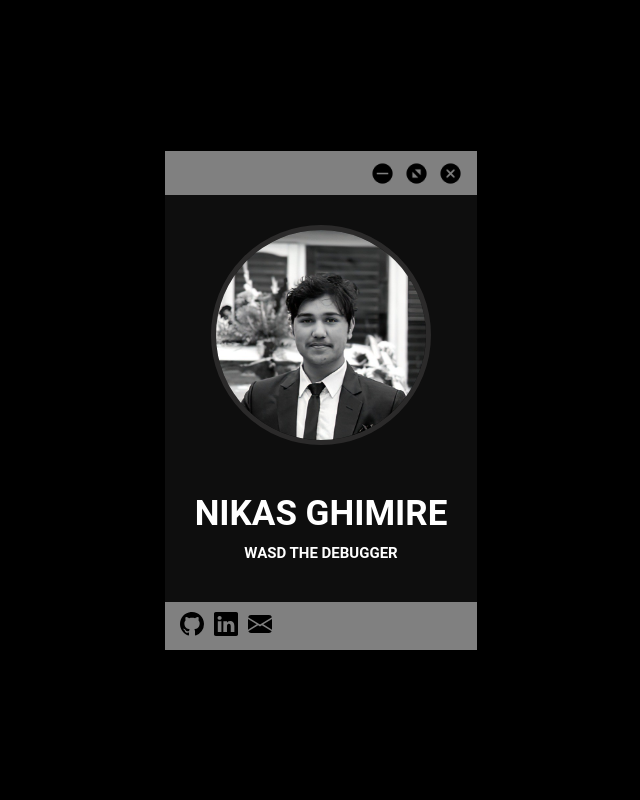
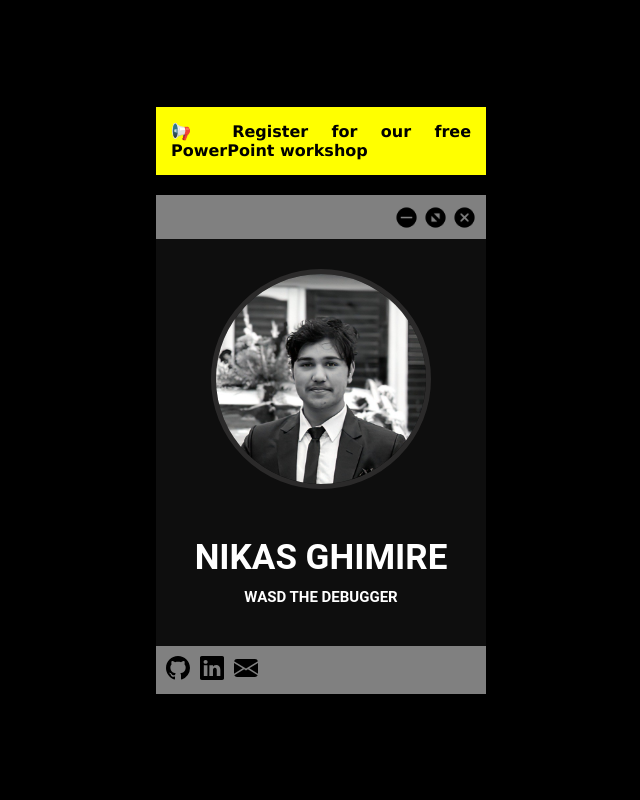
Before and after one commit to wasdthedebugger/personalsite, a PHP site: page / in a window 1280 px wide. Shown: the whole page, without its empty margins (319-959 px from the left). Run offline with PHP 8.4, Linux system fonts and the light colour scheme.

Commit message:
Added announcement banner

```diff
--- a/assets/styles/style.css
+++ b/assets/styles/style.css
@@ -12,6 +12,8 @@ body{
     height: 100vh;
     align-items: center;
     justify-content: center;
+    flex-direction: column;
+    gap: 20px;
 }
 
 .center{
@@ -19,7 +21,7 @@ body{
     display: flex;
     flex-direction: column;
     justify-content: space-between;
-    width: fit-content;
+    width: 330px;
     /* border-radius: 20px; */
     /* border: 2px solid black; */
 }
@@ -31,13 +33,14 @@ body{
     display: flex;
     align-items: center;
     justify-content: right;
+    gap: 5px;
 }
 
 #buttons .button{
     height: 24px;
     width: 24px;
     border: none;
-    margin: 0 5px;
+    cursor: pointer;
 }
 
 #inner{
@@ -90,12 +93,12 @@ body{
     align-items: center;
     justify-content: left;
     padding: 10px;
+    gap: 10px;
     /* border-radius: 0 0 20px 20px; */
 }
 
 #contact svg{
     border: none;
-    margin: 0 5px;
 }
 
 
@@ -103,7 +106,19 @@ body{
     height: 25px;
 }
 
-
 #contact a{
     color: black;
 }
+
+#announcement{
+    width: 330px;
+    background-color: yellow;
+    padding: 15px;
+    display: flex;
+    align-items: center;
+    justify-content: center;
+    font-family: 'Lucida Sans', 'Lucida Sans Regular', 'Lucida Grande', 'Lucida Sans Unicode', Geneva, Verdana, sans-serif;
+    font-weight: bold;
+    cursor: pointer;
+    text-align: justify;
+}
--- a/index.html
+++ b/index.html
@@ -13,11 +13,14 @@
     including web development. On my website, you'll find links to my social profiles.
     Follow along as I share my insights on the latest tech trends and explore the endless possibilities of the digital world.
     Connect with me and let's discover the exciting world of technology together.">
-    <meta property="og:image" content=”https://nikas.com.np/assets/images/nikasghimire.jpg” />
+    <meta property="og:image" content=”assets/images/og.png” />
     <title>Nikas Ghimire</title>
 </head>
 
 <body>
+
+    <div id="announcement">📢 Register for our free PowerPoint workshop</div>
+
     <div class="center">
         <div id="buttons">
             <div class="button">
@@ -26,7 +29,7 @@
             <div class="button">
                 <img src="assets/images/max.png" alt="">
             </div>
-            <div class="button">
+            <div class="button" id="close">
                 <img src="assets/images/close.png" alt="">
             </div>
         </div>
@@ -56,4 +59,16 @@
     </div>
 </body>
 
+<script>
+    const announcement = document.getElementById('announcement');
+    announcement.addEventListener('click', () => {
+        window.location.href = 'https://linktr.ee/theswotters';
+    });
+
+    const close = document.getElementById('close');
+    close.addEventListener('click', () => {
+        document.getElementsByClassName('center')[0].style.display = 'none';
+    });
+</script>
+
 </html>
```
Also changed, not shown: assets/images/og.png (added).
